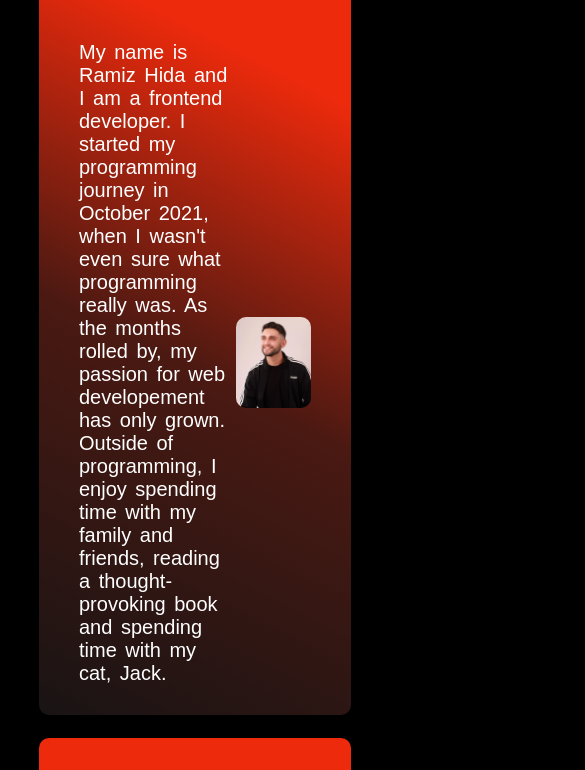
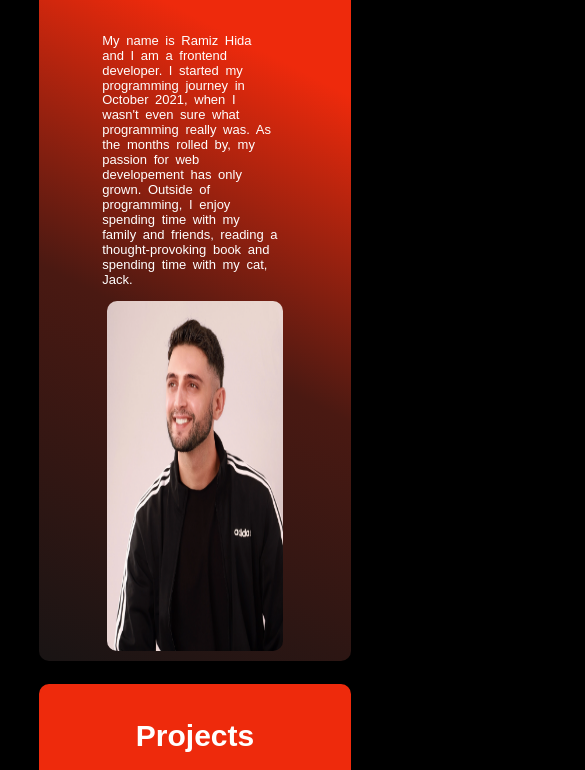
Before and after one commit to RamizHida/Portfolio, a plain HTML site: page index.html in a window 390 px wide. Shown: the part 63-833 px from the top of the page, 585 px wide, since content can reach past the window. Drawn offline with Linux system fonts and the light colour scheme; a web font is replaced by a local one.

Commit message:
Made Responsive

```diff
--- a/index.html
+++ b/index.html
@@ -141,6 +141,12 @@
             />
           </a>
         </div>
+        <div class="coming-soon">
+          <a>
+            <h3 class="project-title">Coming Soon</h3>
+            <img src="./images/spinner.gif" alt="loading" class="project-img" />
+          </a>
+        </div>
       </div>
     </div>
     <br />
--- a/styles.css
+++ b/styles.css
@@ -69,6 +69,7 @@ html {
 .projects-container {
   display: grid;
   gap: 3rem;
+  padding: 1rem;
   grid-template-columns: 1fr 1fr 1fr;
 }
 
@@ -116,3 +117,87 @@ footer img:hover {
 footer {
   text-align: center;
 }
+
+.coming-soon {
+  display: none;
+}
+
+/* Media Queries */
+
+@media screen and (max-width: 1200px) {
+  #ramiz-img {
+    width: 40%;
+    height: 30rem;
+  }
+
+  .about-me p {
+    font-size: 1.6rem;
+    margin-right: 1rem;
+  }
+}
+
+@media screen and (max-width: 890px) {
+  .projects-container {
+    grid-template-columns: 1fr 1fr;
+  }
+
+  .coming-soon {
+    display: grid;
+  }
+
+  #ramiz-img {
+    width: 40%;
+    height: 25rem;
+  }
+}
+
+@media screen and (max-width: 775px) {
+  #ramiz-img {
+    width: 40%;
+    height: 30rem;
+  }
+}
+
+@media screen and (max-width: 655px) {
+  .about-me p {
+    font-size: 1.3rem;
+  }
+}
+
+@media screen and (max-width: 655px) {
+  .projects-container {
+    grid-template-columns: 1fr;
+  }
+
+  #ramiz-img {
+    width: 50%;
+    height: 40rem;
+  }
+
+  .project {
+    width: 30rem;
+  }
+
+  .projects-container {
+    justify-items: center;
+  }
+}
+
+@media screen and (max-width: 590px) {
+  #ramiz-img {
+    width: 45%;
+    height: 25rem;
+  }
+}
+
+@media screen and (max-width: 950px) {
+  .about-me {
+    flex-direction: column;
+    width: 100%;
+  }
+
+  #ramiz-img {
+    width: 60%;
+    height: 35rem;
+  }
+}
```
Also changed, not shown: images/spinner.gif (added).
